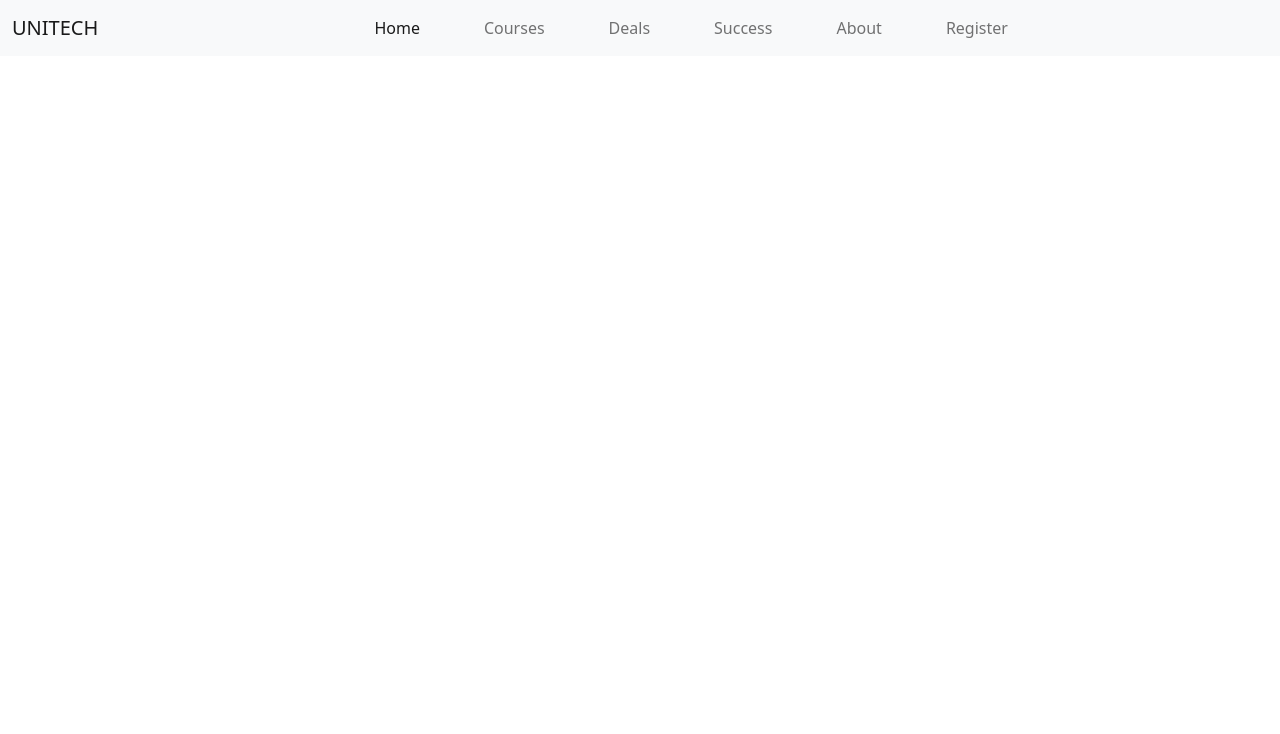
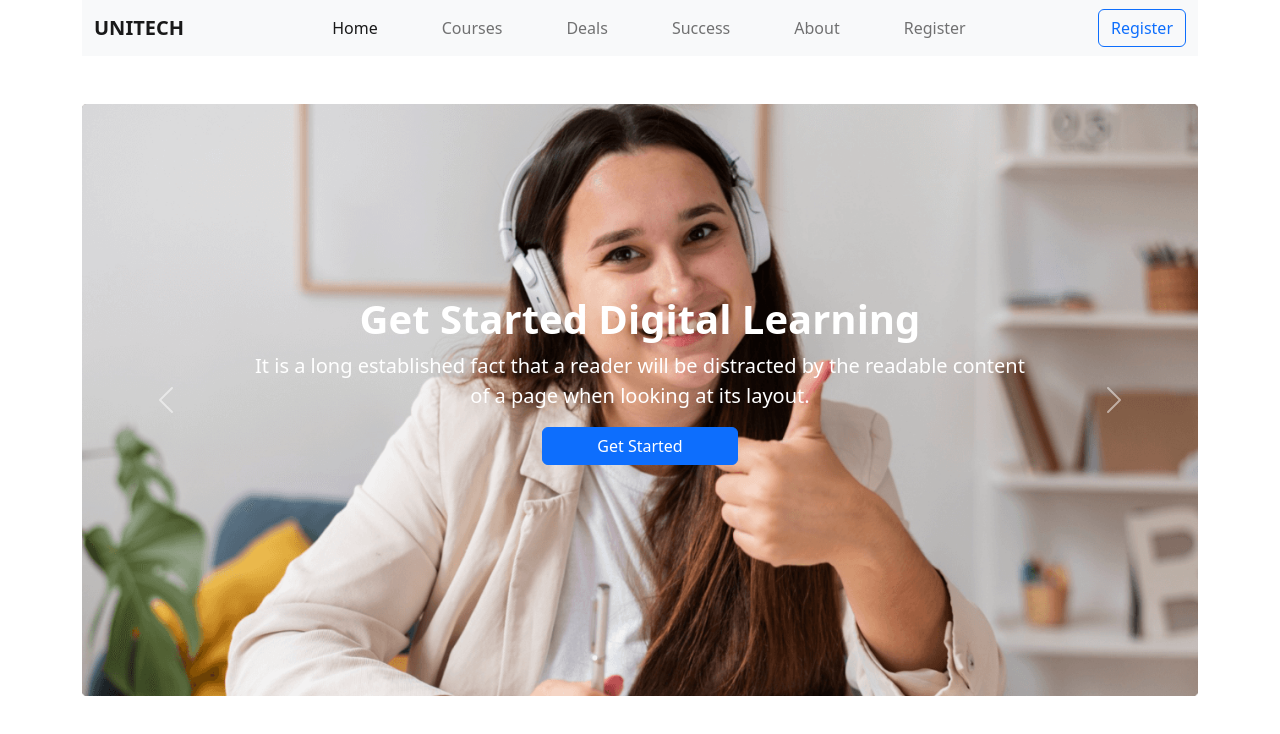
Before and after one commit to syedfarhanreza/UNITECH, a plain HTML site: page index.html in a window 1280 px wide. Drawn offline with nearby package versions, Linux system fonts and the light colour scheme.

Commit message:
slider added in header

```diff
--- a/index.html
+++ b/index.html
@@ -9,10 +9,13 @@
     <link href="https://cdn.jsdelivr.net/npm/bootstrap@5.2.0/dist/css/bootstrap.min.css" rel="stylesheet" integrity="sha384-gH2yIJqKdNHPEq0n4Mqa/HGKIhSkIHeL5AyhkYV8i59U5AR6csBvApHHNl/vI1Bx" crossorigin="anonymous">
   </head>
   <body>
-    <!-- NAVBAR  -->
+    <!-- HEADER START  -->
+    <header>
+            <!-- NAVBAR START  -->
+    <section class="container">
         <nav class="navbar navbar-expand-lg bg-light">
             <div class="container-fluid">
-          <a class="navbar-brand" href="#">UNITECH</a>
+              <a class="navbar-brand fw-bold" href="#">UNITECH</a>
               <button class="navbar-toggler" type="button" data-bs-toggle="collapse" data-bs-target="#navbarNav" aria-controls="navbarNav" aria-expanded="false" aria-label="Toggle navigation">
                 <span class="navbar-toggler-icon"></span>
               </button>
@@ -38,9 +41,56 @@
                   </li>
                 </ul>
               </div>
+              <div>
+                <button type="button" class="btn btn-outline-primary">Register</button>
+              </div>
             </div>
           </nav>
+    </section>
+      <!-- NAVBAR END  -->
 
+      <!-- SLIDER SECTION START  -->
+        <section class="container mt-5">
+            <div id="carouselExampleCaptions" class="carousel slide " data-bs-ride="false">
+                <div class="carousel-inner">
+                  <div class="carousel-item active">
+                    <img src="images/cover/cover-1.png" class="img-fluid" alt="...">
+                    <div class="carousel-caption d-flex flex-column justify-content-center h-100 ">
+                      <h5 class="fs-1 fw-bold">Get Started Digital Learning</h5>
+                      <p class="fs-5">It is a long established fact that a reader will be distracted by the readable content of a page when looking at its layout.</p>
+                      <button type="button" class="btn btn-primary w-25 mx-auto">Get Started</button>
+                    </div>
+                  </div>
+                  <div class="carousel-item">
+                    <img src="images/cover/cover-2.jpg" class="img-fluid" alt="...">
+                    <div class="carousel-caption d-flex flex-column justify-content-center h-100">
+                      <h5 class="fs-1 fw-bold">Get Started Web Development</h5>
+                      <p class="fs-5 fw-bold">The web is a concise series introducing you to the practicalities of web development.</p>
+                      <button type="button" class="btn btn-primary w-25 mx-auto">Get Started</button>
+                    </div>
+                  </div>
+                  <div class="carousel-item">
+                    <img src="images/cover/cover-3.jpg" class="img-fluid" alt="...">
+                    <div class="carousel-caption d-flex flex-column justify-content-center h-100">
+                      <h5 class="fs-1 fw-bold">Learning Graphic Design</h5>
+                      <p class="fs-5">Start building a portfolio on projects that you want to be doing when you are employed.</p>
+                      <button type="button" class="btn btn-primary w-25 mx-auto">Get Started</button>
+                    </div>
+                  </div>
+                </div>
+                <button class="carousel-control-prev" type="button" data-bs-target="#carouselExampleCaptions" data-bs-slide="prev">
+                  <span class="carousel-control-prev-icon" aria-hidden="true"></span>
+                  <span class="visually-hidden">Previous</span>
+                </button>
+                <button class="carousel-control-next" type="button" data-bs-target="#carouselExampleCaptions" data-bs-slide="next">
+                  <span class="carousel-control-next-icon" aria-hidden="true"></span>
+                  <span class="visually-hidden">Next</span>
+                </button>
+              </div>
+        </section>
+      <!-- SLIDER SECTION END  -->
+    </header>
+    <!-- HEADER END  -->
 
 
 
```
Also changed, not shown: images/cover/cover-2.jpg. Lines whose indentation alone changed are shown as unchanged.
